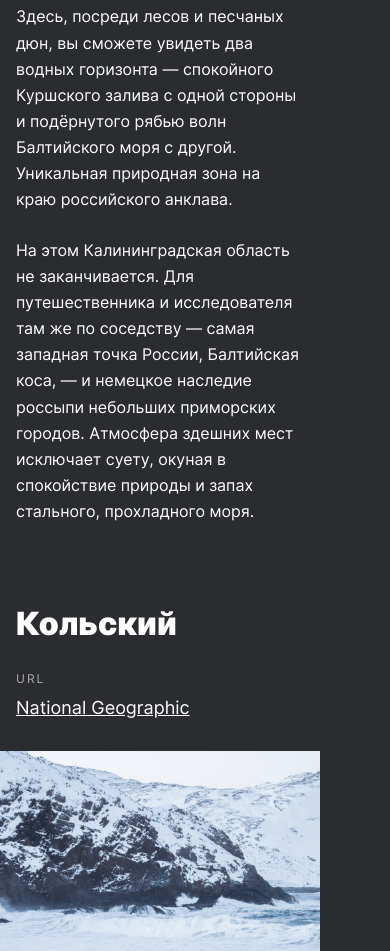
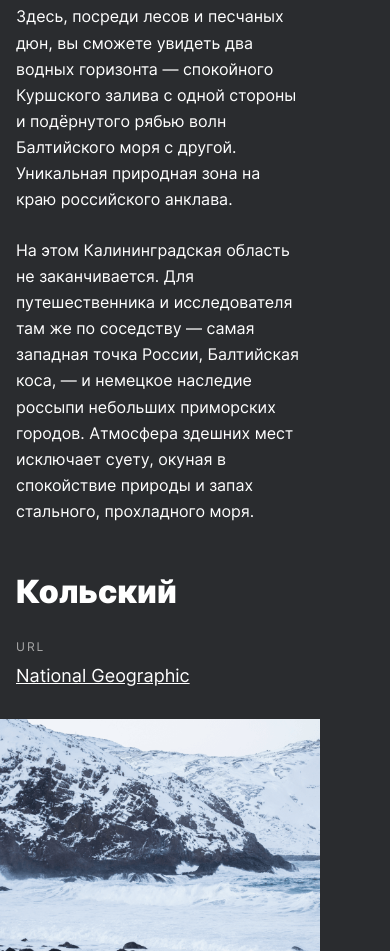
Before and after one commit to ryzhep/russian-travel, a plain HTML site: page index.html in a window 390 px wide. Shown: the part 4613-5564 px from the top of the page. Drawn offline with Linux system fonts and the light colour scheme.

Commit message:
последние правки

```diff
--- a/blocks/places/__paragraph/places__paragraph.css
+++ b/blocks/places/__paragraph/places__paragraph.css
@@ -21,3 +21,6 @@
         max-width: 288px;
     }
 }
+.places__paragraph:last-child{
+    padding-bottom: 0;
+}
--- a/blocks/places/__title/places__title.css
+++ b/blocks/places/__title/places__title.css
@@ -22,7 +22,7 @@
 
 @media screen and (max-width: 767px) {
     .places__title {
-        padding: 25px 0 0 16px;
+        padding: 18px 0 0 16px;
         font-size: 32px;
     }
     .places__title:first-child {
```
